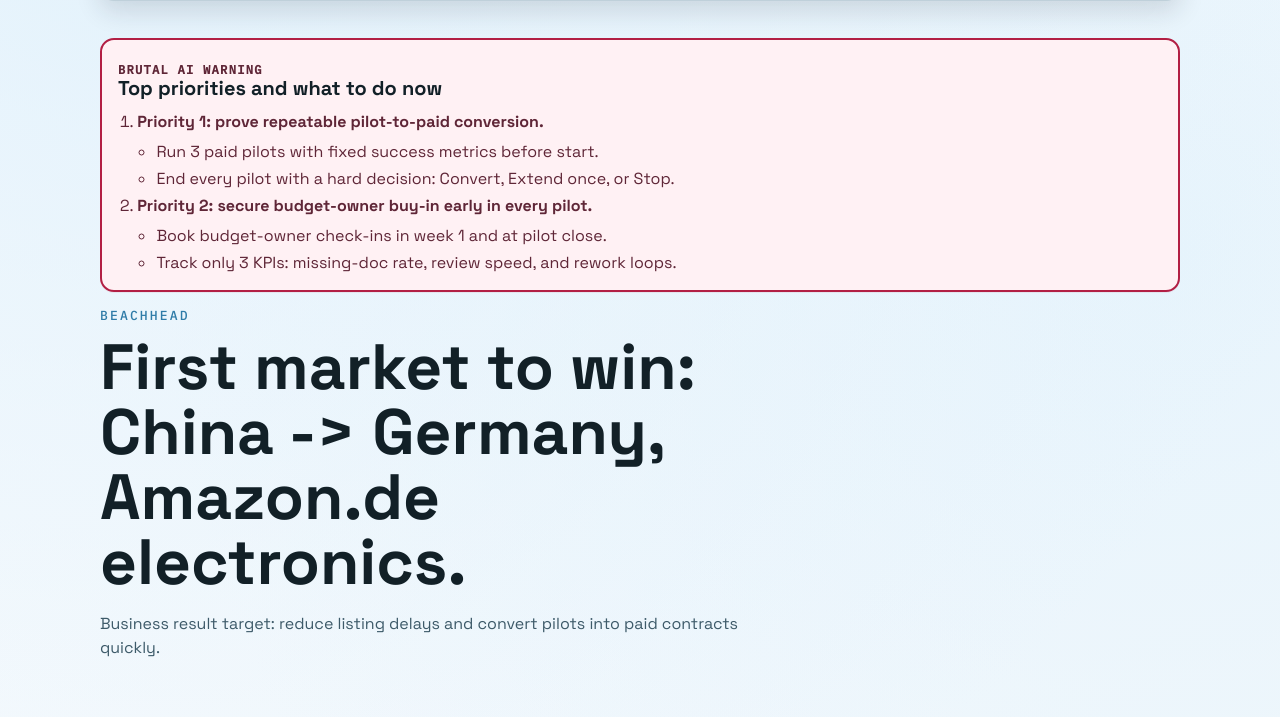
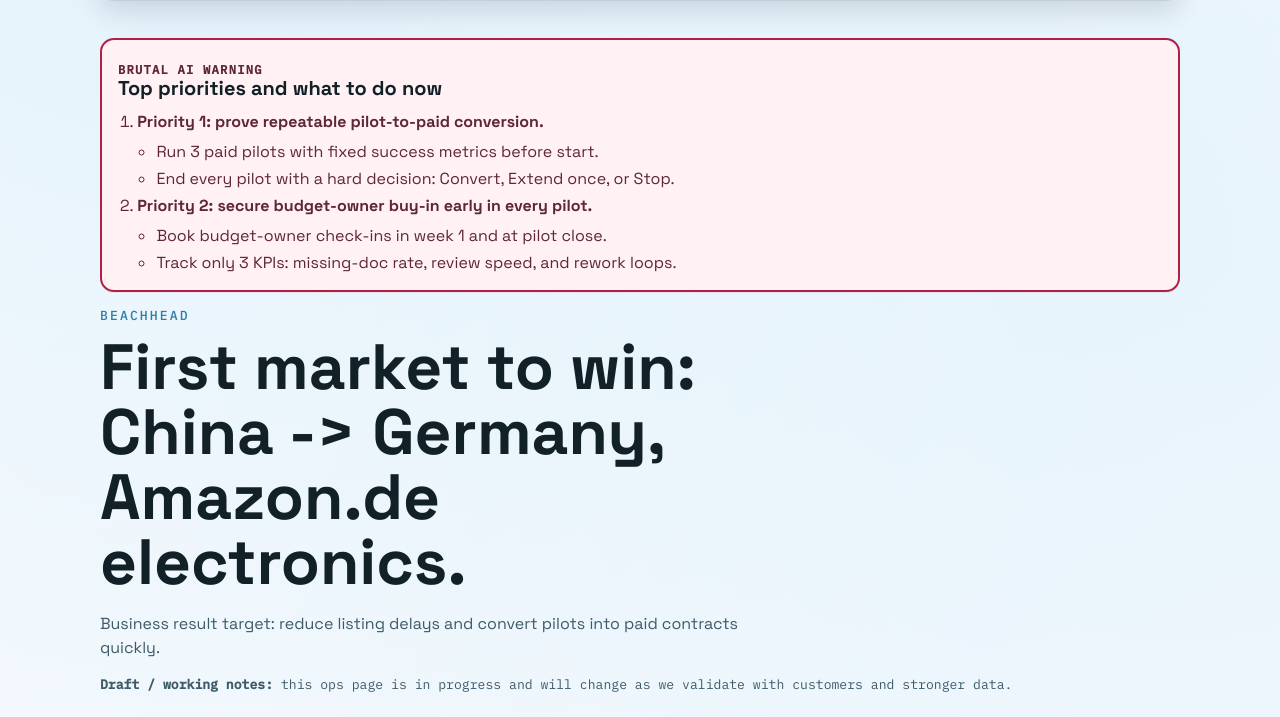
Before and after one commit to bitkojine/CartGuard, a website: page docs/ops/beachhead.html in a window 1280 px wide. Shown: the part 58-775 px from the top of the page. Drawn offline with Linux system fonts and the light colour scheme.

Commit message:
Add draft working-notes label across ops pages

```diff
--- a/docs/ops/beachhead.html
+++ b/docs/ops/beachhead.html
@@ -52,6 +52,7 @@
       <p class="eyebrow">Beachhead</p>
       <h1>First market to win: China -> Germany, Amazon.de electronics.</h1>
       <p class="lead">Business result target: reduce listing delays and convert pilots into paid contracts quickly.</p>
+      <p class="small-note"><strong>Draft / working notes:</strong> this ops page is in progress and will change as we validate with customers and stronger data.</p>
     </header>
 
     <main>
```
Also changed, not shown: docs/ops/careers.html (+1 -0 lines), docs/ops/crm-setup.html (+1 -0 lines), docs/ops/index.html (+1 -0 lines), docs/ops/paid-pilots.html (+1 -0 lines), docs/ops/research.html (+1 -0 lines), docs/ops/roadmap.html (+1 -0 lines), docs/ops/technical.html (+1 -0 lines).
